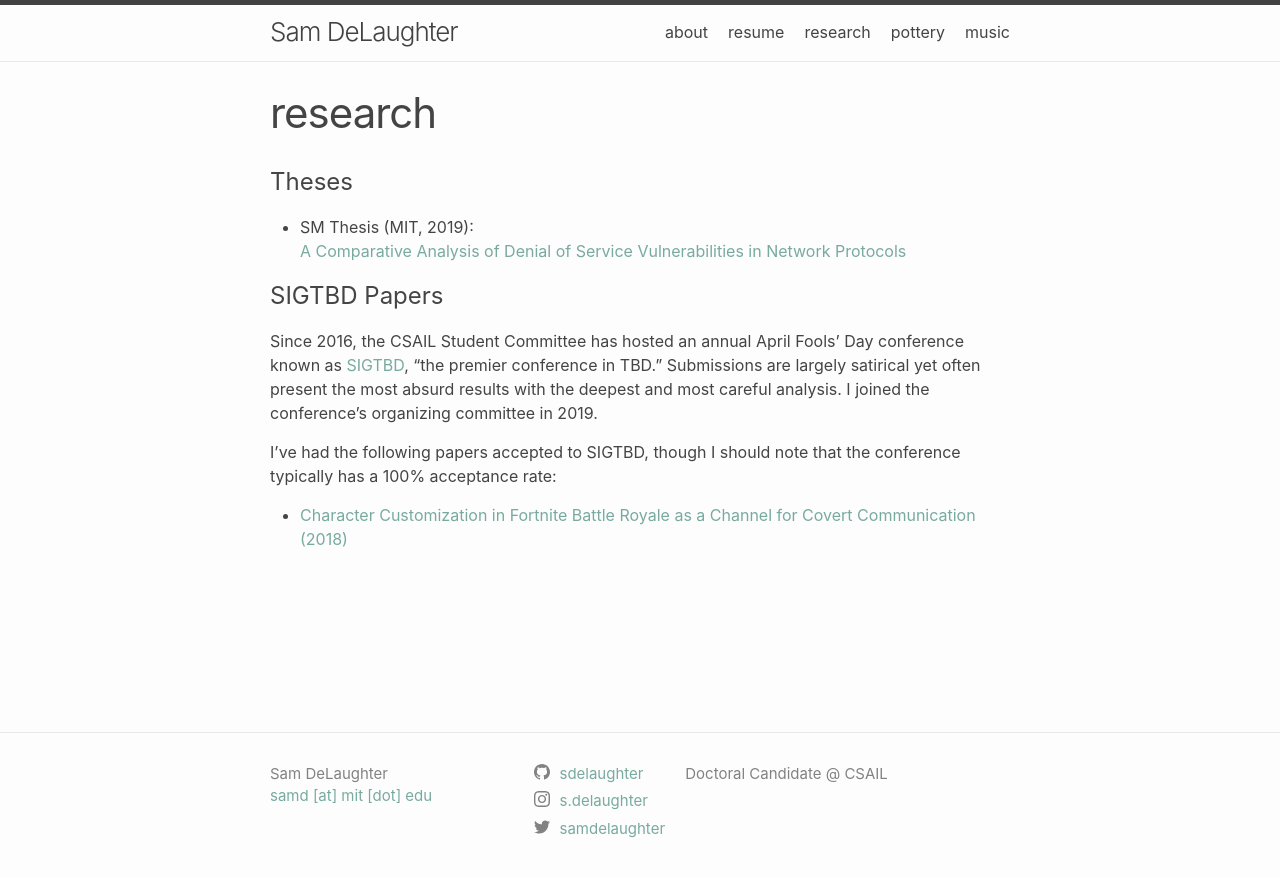
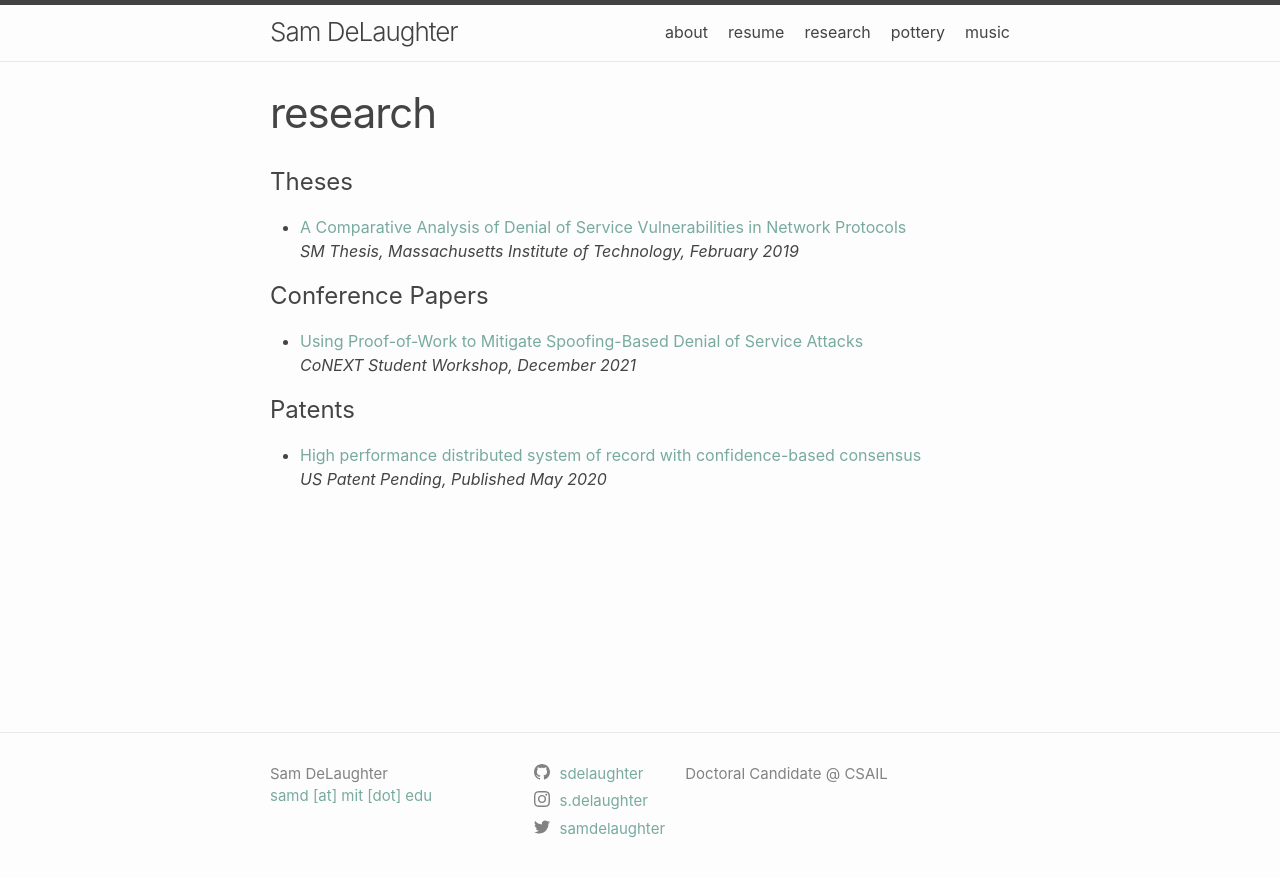
Before and after one commit to sdelaughter/sdelaughter.github.io, a Jekyll site: the page built from research.md, in a window 1280 px wide. Shown: the top 877 px of the page. Built offline with Jekyll 4.4.1, drawn with Linux system fonts in a browser that asks for light colours.

Commit message:
Update research.md

```diff
--- a/research.md
+++ b/research.md
@@ -5,20 +5,13 @@ permalink: /research/
 ---
 
 # Theses
-- SM Thesis (MIT, 2019):<br>[A Comparative Analysis of Denial of Service Vulnerabilities in Network Protocols](https://dspace.mit.edu/handle/1721.1/121654)
+- [A Comparative Analysis of Denial of Service Vulnerabilities in Network Protocols](https://dspace.mit.edu/handle/1721.1/121654)<br>
+  *SM Thesis, Massachusetts Institute of Technology, February 2019*
 
-<!-- # Conference Papers
-none yet
-
-# Journal Articles
-none yet
+# Conference Papers
+- [Using Proof-of-Work to Mitigate Spoofing-Based Denial of Service Attacks](https://dl.acm.org/doi/10.1145/3488658.3493789)<br>
+  *CoNEXT Student Workshop, December 2021*
 
 # Patents
-none yet -->
-
-# SIGTBD Papers
-Since 2016, the CSAIL Student Committee has hosted an annual April Fools' Day conference known as [SIGTBD](http://sigtbd.csail.mit.edu), "the premier conference in TBD."  Submissions are largely satirical yet often present the most absurd results with the deepest and most careful analysis.  I joined the conference's organizing committee in 2019.
-
-I've had the following papers accepted to SIGTBD, though I should note that the conference typically has a 100% acceptance rate:
-
- - [Character Customization in Fortnite Battle Royale as a Channel for Covert Communication (2018)](fortnite_covert_channels.pdf)
+- [High performance distributed system of record with confidence-based consensus](https://appft.uspto.gov/netacgi/nph-Parser?Sect1=PTO1&Sect2=HITOFF&p=1&u=/netahtml/PTO/srchnum.html&r=1&f=G&l=50&d=PG01&s1=20200167779.PGNR)<br>
+  *US Patent Pending, Published May 2020*
```
